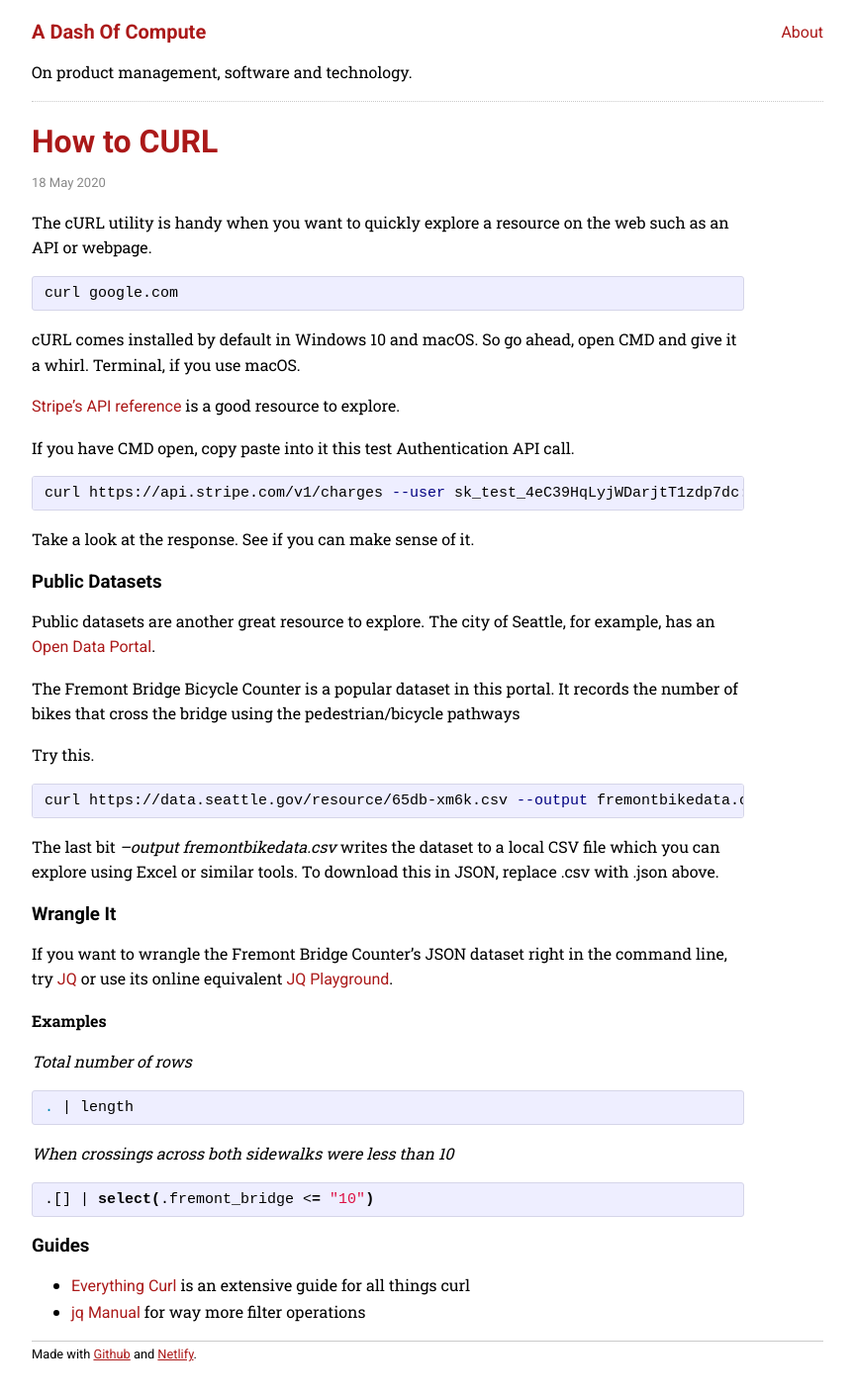
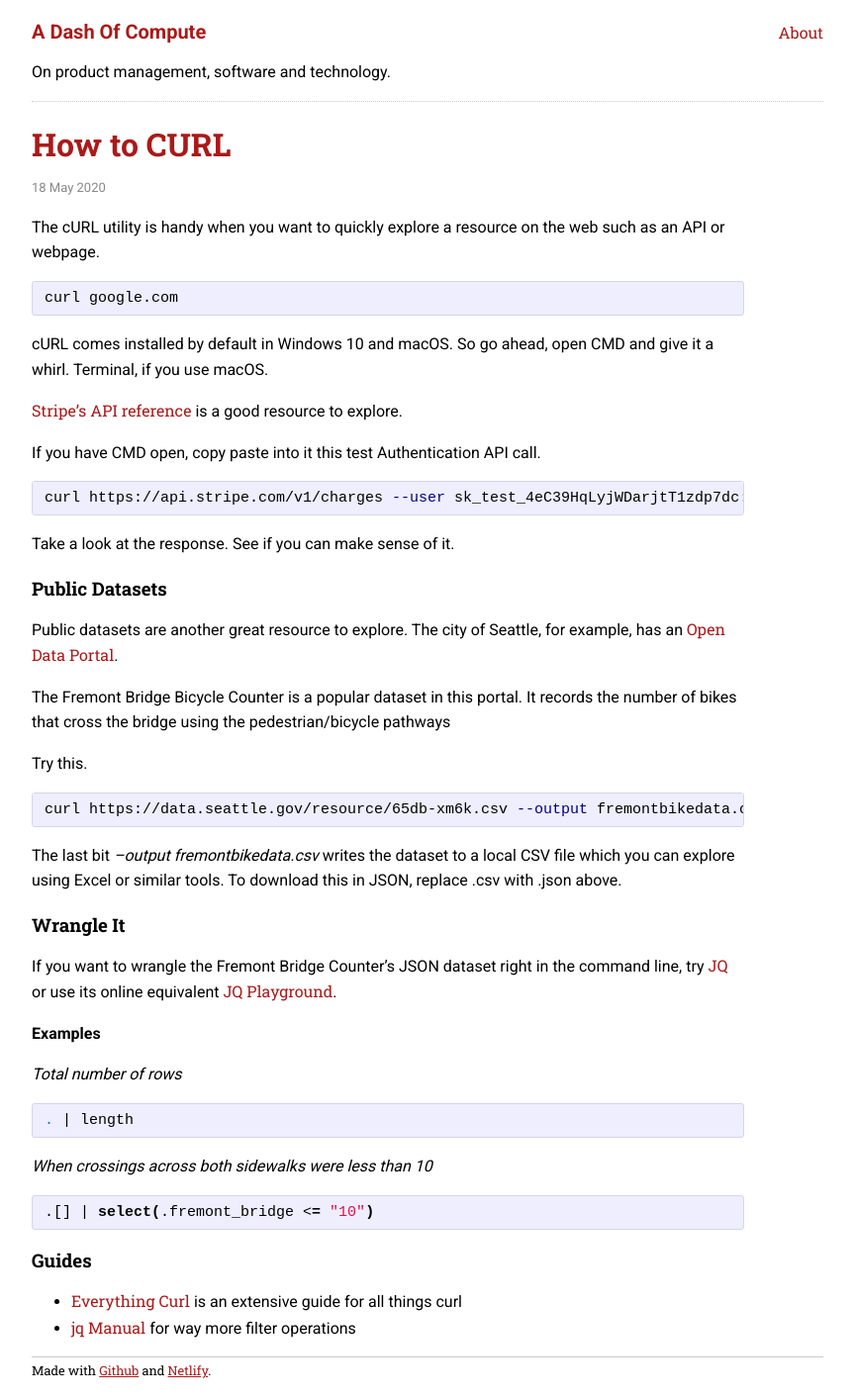
Before and after one commit to sautee/sautee.github.io, a Jekyll site: the page built from _posts/2020-05-18-howtocurl.md, in a window 1280 px wide. Shown: the whole page at 99% size, without its empty margins (208-1071 px from the left). Built offline with Jekyll 4.4.1, drawn with Linux system fonts in a browser that asks for light colours.

Commit message:
Update site.css

```diff
--- a/css/site.css
+++ b/css/site.css
@@ -4,7 +4,7 @@ html {
 
 *, *:before, *:after {
     box-sizing: inherit;
-    font-family: "Roboto", sans-serif;
+    font-family: "Roboto Slab", serif;
 }
 
 body {
@@ -13,7 +13,7 @@ body {
 }
 
 .content, p, ul, li, ol, em, strong {
-    font-family: "Roboto Slab", serif;
+    font-family: "Roboto", sans-serif;
     line-height: 1.6em;
     color: #000000;
 }
```
